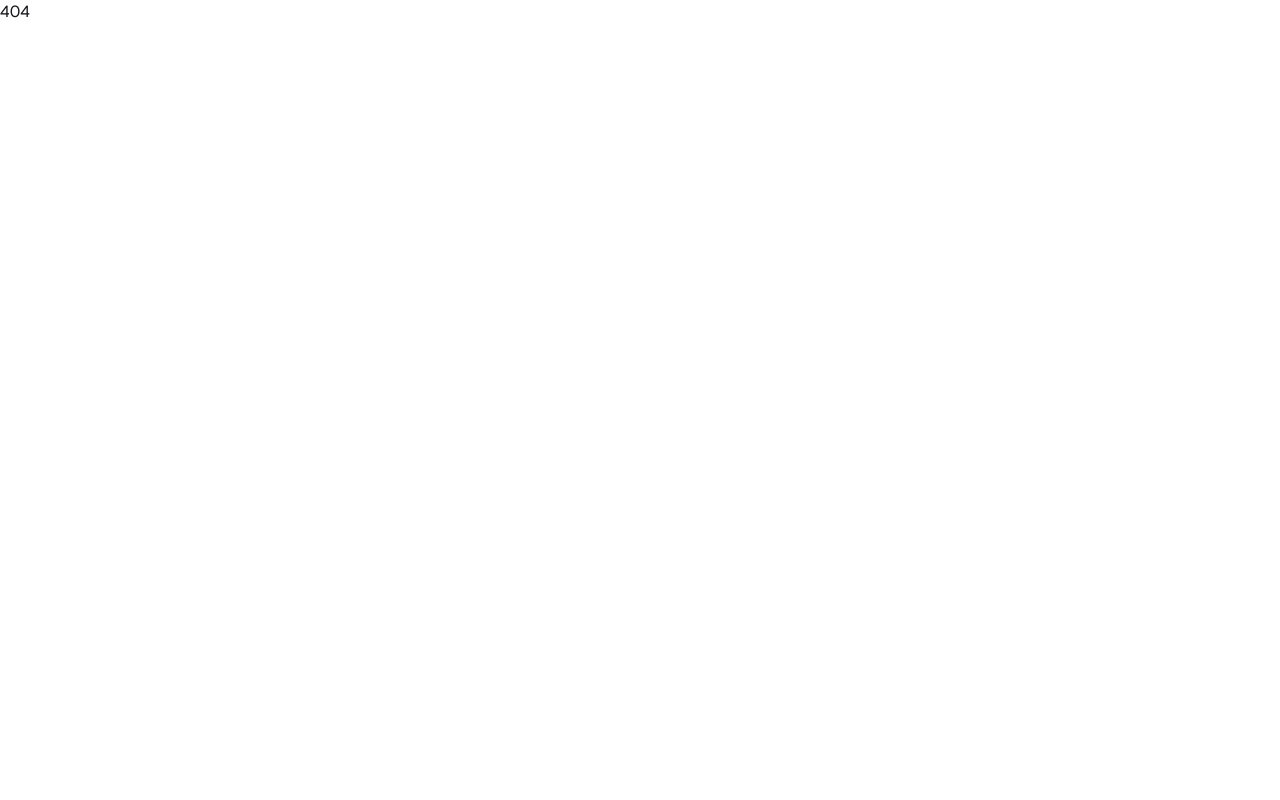
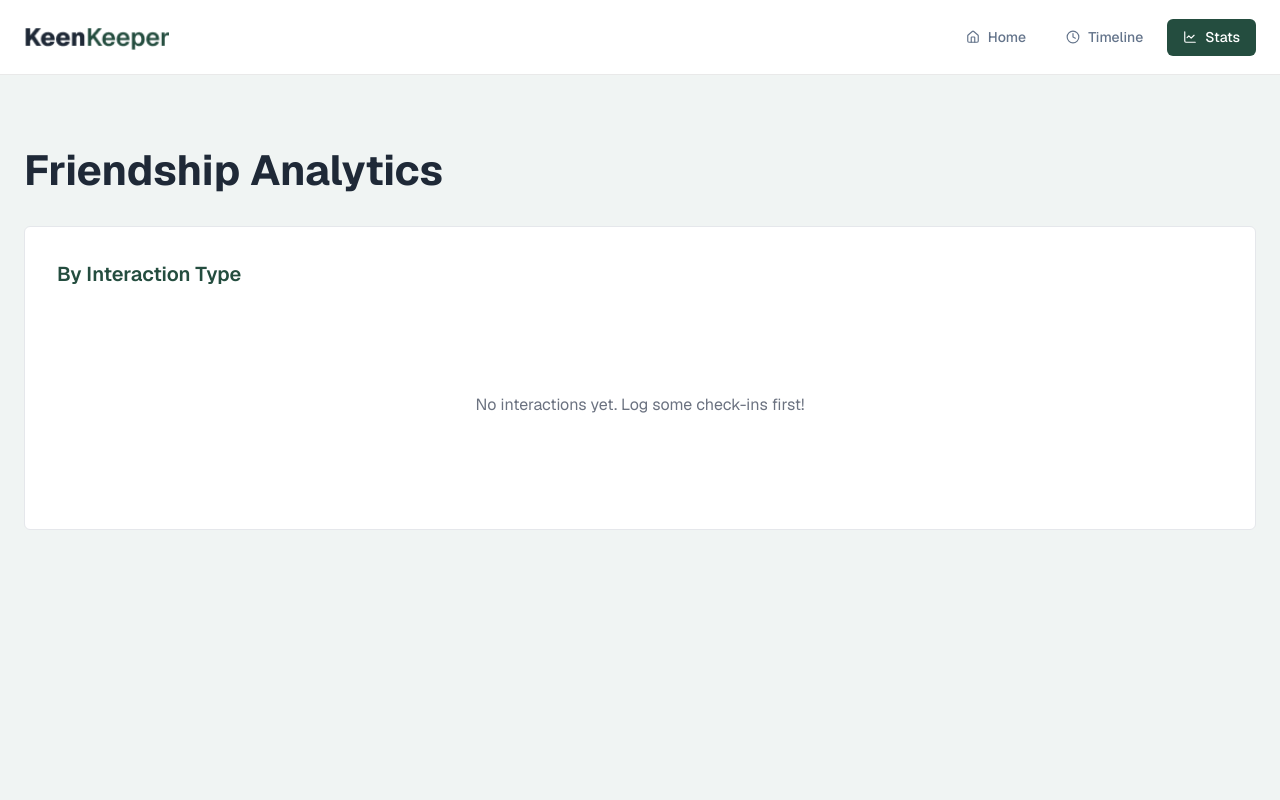
Before and after one commit to kazimizan77/Assignment-07, a React (Vite) app: page /stats in a window 1280 px wide. Shown: the top 800 px of the page. Built offline with nearby package versions, Linux system fonts and the light colour scheme.

Commit message:
feat: add stats page with friendship analytics pie chart

```diff
--- /dev/null
+++ b/src/pages/stats/Stats.jsx
@@ -0,0 +1,59 @@
+import { useContext } from "react";
+import { TimelineContext } from "../../context/TimelineContext";
+import { PieChart, Pie, Legend, Tooltip } from "recharts";
+
+const Stats = () => {
+  const { timeline } = useContext(TimelineContext);
+
+  const callCount = timeline.filter((e) => e.type === "Call").length;
+  const textCount = timeline.filter((e) => e.type === "Text").length;
+  const videoCount = timeline.filter((e) => e.type === "Video").length;
+
+  const data = [
+    { name: "Text", value: textCount, fill: "#7C3AED" },
+    { name: "Call", value: callCount, fill: "#2D4A3E" },
+    { name: "Video", value: videoCount, fill: "#22C55E" },
+  ];
+
+  return (
+    <section className="bg-[#F0F4F3] min-h-screen py-14 md:py-16">
+      <div className="max-w-[1280px] mx-auto px-4 md:px-6">
+        <h2 className="text-[#1f2937FF] text-[32px] md:text-[42px] font-bold mb-6">
+          Friendship Analytics
+        </h2>
+
+        <div className="bg-white border border-[#E5E7EB] rounded-md xl: p-8">
+          <h3 className="text-[#244d3fFF] text-[20px] font-semibold mb-6">
+            By Interaction Type
+          </h3>
+
+          {timeline.length === 0 ? (
+            <div className="text-center py-20">
+              <p className="text-[#6B7280] text-[16px]">
+                No interactions yet. Log some check-ins first!
+              </p>
+            </div>
+          ) : (
+            <div className="flex justify-center">
+              <PieChart width={400} height={400}>
+                <Pie
+                  data={data}
+                  innerRadius="60%"
+                  outerRadius="80%"
+                  cornerRadius={6}
+                  paddingAngle={5}
+                  dataKey="value"
+                  isAnimationActive={true}
+                />
+                <Legend />
+                <Tooltip />
+              </PieChart>
+            </div>
+          )}
+        </div>
+      </div>
+    </section>
+  );
+};
+
+export default Stats;
--- a/src/router/Routes.jsx
+++ b/src/router/Routes.jsx
@@ -3,6 +3,7 @@ import RootLayout from "../layout/RootLayout";
 import Homepage from "../pages/homepage/Homepage";
 import FriendDetails from "../pages/friendDetails/FriendDetails";
 import Timeline from "../pages/timeline/Timeline";
+import Stats from "../pages/stats/Stats";
 
 export const router = createBrowserRouter([
   {
@@ -21,6 +22,10 @@ export const router = createBrowserRouter([
         path: "/timeline",
         element: <Timeline />,
       },
+      {
+        path: "/stats",
+        element: <Stats />,
+      },
     ],
     errorElement: <div>404</div>,
   },
```
